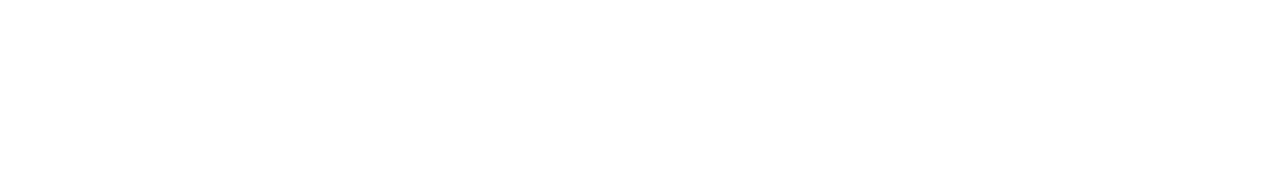
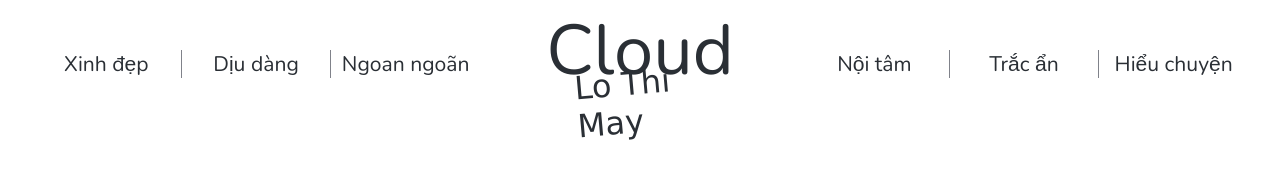
Before and after one commit to enderuyen/enderuyen.github.io, a plain HTML site: page lothimay/index.html in a window 1280 px wide. Drawn offline with nearby package versions, Linux system fonts and the light colour scheme; a web font is replaced by a local one.

Commit message:
21:18_24/06/2021

```diff
--- /dev/null
+++ b/lothimay/css/style.css
@@ -0,0 +1,66 @@
+* {
+    margin: 0;
+    padding: 0;
+}
+
+:root {
+    --width: 100vw;
+    --unit: calc(var(--width)/100);
+}
+html {
+    font-size: 62.5%;
+}
+
+body {
+    font-size: calc(var(--unit)*1.65);
+    font-family: "Nunito", sans-serif;
+    color: #2A2F35;
+}
+
+.header {
+    display: flex;
+    justify-content: space-evenly;
+    align-items: center;
+    height: calc(var(--unit)*10);
+}
+
+.header__personality {
+    display: flex;
+    justify-content: space-evenly;
+    width: 35%;
+}
+
+.header__personality--para {
+    width: 100%;
+    display: flex;
+    align-items: center;
+    justify-content: center;
+}
+
+.header__personality--para:nth-child(1),
+.header__personality--para:nth-child(2) {
+    border-right: calc(var(--unit)*0.15) solid #41434Faa;
+}
+
+.header__name {
+    width: 20%;
+    height: 100%;
+    position: relative;
+}
+
+.header__name--title {
+    font-size: calc(var(--unit)*5.5);
+    position: absolute;
+    top: 40%;
+    left: 50%;
+    transform: translate(-50%, -50%);
+}
+
+.header__name--add {
+    font-size: calc(var(--unit)*2.5);
+    font-family: "Mrs Saint Delafield", cursive;
+    position: absolute;
+    top: 80%;
+    left: 50%;
+    transform: translate(-50%, -50%) rotate(-5deg);
+}
--- a/lothimay/index.html
+++ b/lothimay/index.html
@@ -2,14 +2,33 @@
 <html lang="vi">
 
 <head>
+    <link href="https://fonts.googleapis.com/css2?family=Mrs+Saint+Delafield&display=swap" rel="stylesheet" />
+    <link href="https://fonts.googleapis.com/css2?family=Nunito&display=swap" rel="stylesheet" />
+    <link href="https://fonts.googleapis.com/css2?family=Special+Elite&display=swap" rel="stylesheet" />
     <meta charset="UTF-8" />
-    <meta name="viewport" content="width=device-width, initial-scale=1">
+    <meta name="viewport" content="width=device-width, initial-scale=1" />
     <title>Cloud - Lo Thi May</title>
-    <link rel="icon" href="img/icon.jpg" type="image/x-icon" />
+    <link rel="icon" href="img/.jpg" type="image/x-icon" />
+    <link rel="stylesheet" href="css/style.css" title="Style - CSS" type="text/css" />
 </head>
 
 <body>
-
+    <header class="header">
+        <div class="header__item header__personality">
+            <p class="header__personality--para">Xinh đẹp</p>
+            <p class="header__personality--para">Dịu dàng</p>
+            <p class="header__personality--para">Ngoan ngoãn</p>
+        </div>
+        <div class="header__item header__name">
+            <p class="header__name--title">Cloud</p>
+            <p class="header__name--add">Lo Thi May</p>
+        </div>
+        <div class="header__item header__personality">
+            <p class="header__personality--para">Nội tâm</p>
+            <p class="header__personality--para">Trắc ẩn</p>
+            <p class="header__personality--para">Hiểu chuyện</p>
+        </div>
+    </header>
 </body>
 
 </html>
```
